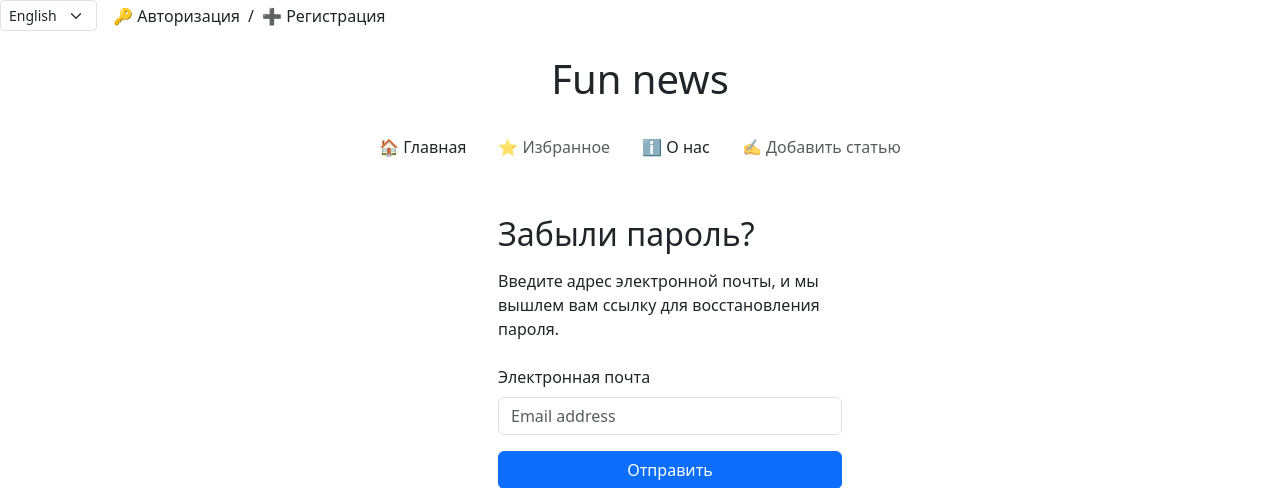
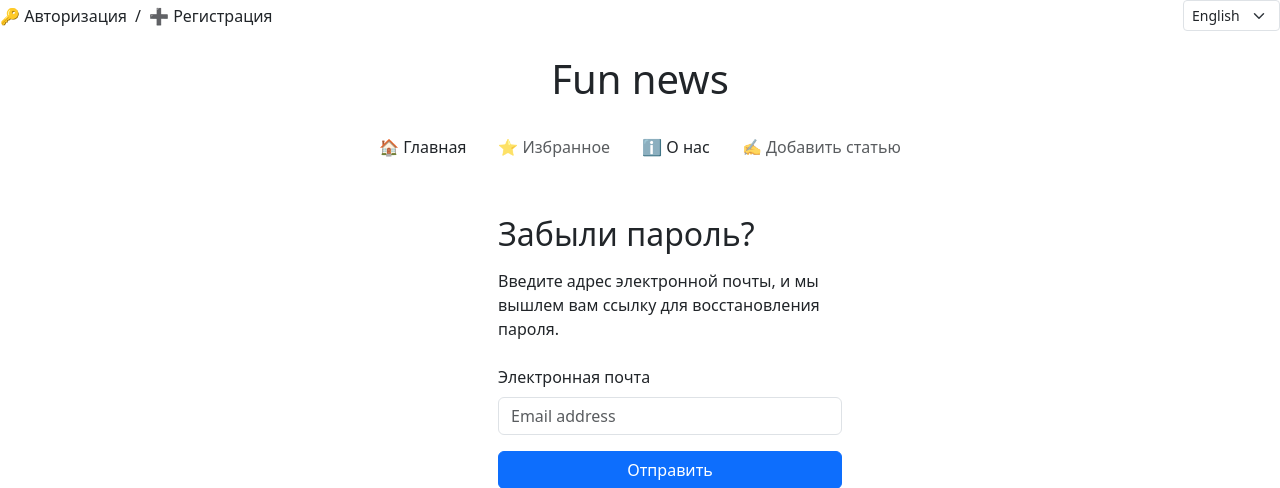
Before and after one commit to p95max/itg1, a Django app: page /account/password/reset/ in a window 1280 px wide. Shown: the top 488 px of the page. Run offline with Django 5.2, Linux system fonts and the light colour scheme; data comes from the database, SQL or seed files in the repository; both versions use the stored data as it was after the commit; parts of the project's set-up code (start-up, migrations or seed data) failed here and were passed over; some libraries are stand-ins or nearby versions.

Commit message:
some changes

```diff
--- a/dj_projects/itg/news/templates/news/base.html
+++ b/dj_projects/itg/news/templates/news/base.html
@@ -14,37 +14,38 @@
 </head>
 <body>
 
+<div class="d-flex justify-content-between align-items-center w-100">
+
+  <!-- Left: Profile / Authorisation -->
   <div class="d-flex align-items-center">
-    <!-- Language Switcher -->
-    <form action="{% url 'set_language' %}" method="post" class="d-inline me-3">
+    {% if user.is_authenticated %}
+      <a class="nav-link me-3" href="{% url 'profiles:user_info' %}">👤 {% trans 'Мой профиль' %}</a>
+      <form method="post" action="{% url 'account_logout' %}" class="d-inline">
+        {% csrf_token %}
+        <button type="submit" class="btn btn-outline-secondary btn-sm">{% trans '🚪 Выйти' %}</button>
+      </form>
+    {% else %}
+      <a class="nav-link me-2" href="{% url 'account_login' %}">🔑 {% trans 'Авторизация' %}</a>
+      <span class="me-2">/</span>
+      <a class="nav-link" href="{% url 'account_signup' %}">➕ {% trans 'Регистрация' %}</a>
+    {% endif %}
+  </div>
+
+  <!-- Right: Language switcher -->
+  <div>
+    <form action="{% url 'set_language' %}" method="post" class="d-inline">
       {% csrf_token %}
       {% get_current_language as LANGUAGE_CODE %}
-        <select name="language" onchange="this.form.submit()" class="form-select form-select-sm d-inline w-auto">
+      <select name="language" onchange="this.form.submit()" class="form-select form-select-sm w-auto">
         {% get_available_languages as LANGUAGES %}
         {% for code, name in LANGUAGES %}
-                <option value="{{ code }}" {% if code == LANGUAGE_CODE %}selected{% endif %}>
-                    {{ name }}
-                </option>
+          <option value="{{ code }}" {% if code == LANGUAGE_CODE %}selected{% endif %}>{{ name }}</option>
         {% endfor %}
       </select>
     </form>
+  </div>
+</div>
 
-    <!-- Authorisation / Logout / UserProfile -->
-    {% if user.is_authenticated %}
-    <form method="post" action="{% url 'account_logout' %}" style="display: inline;">
-        {% csrf_token %}
-        <button type="submit" class="btn btn-link p-0" style="color: inherit; text-decoration: none;">
-            {% trans '🚪 Выйти' %}
-        </button>
-        <a class="nav-link" href="{% url 'profiles:user_info' %}">{% trans '👤 Мой профиль' %}</a>
-    </form>
-{% else %}
-    <a class="nav-link me-2" href="{% url 'account_login' %}">{% trans '🔑 Авторизация' %}</a>
-    <a class="nav-link me-2"> / </a>
-    <a class="nav-link" href="{% url 'account_signup' %}">{% trans '➕ Регистрация' %}</a>
-{% endif %}
-
-    </div>
 
     <div class="container mt-4">
     <h1 class="text-center mb-4">Fun news</h1>
```
Also changed, not shown: dj_projects/itg/db.sqlite3. Lines whose indentation alone changed are shown as unchanged.
